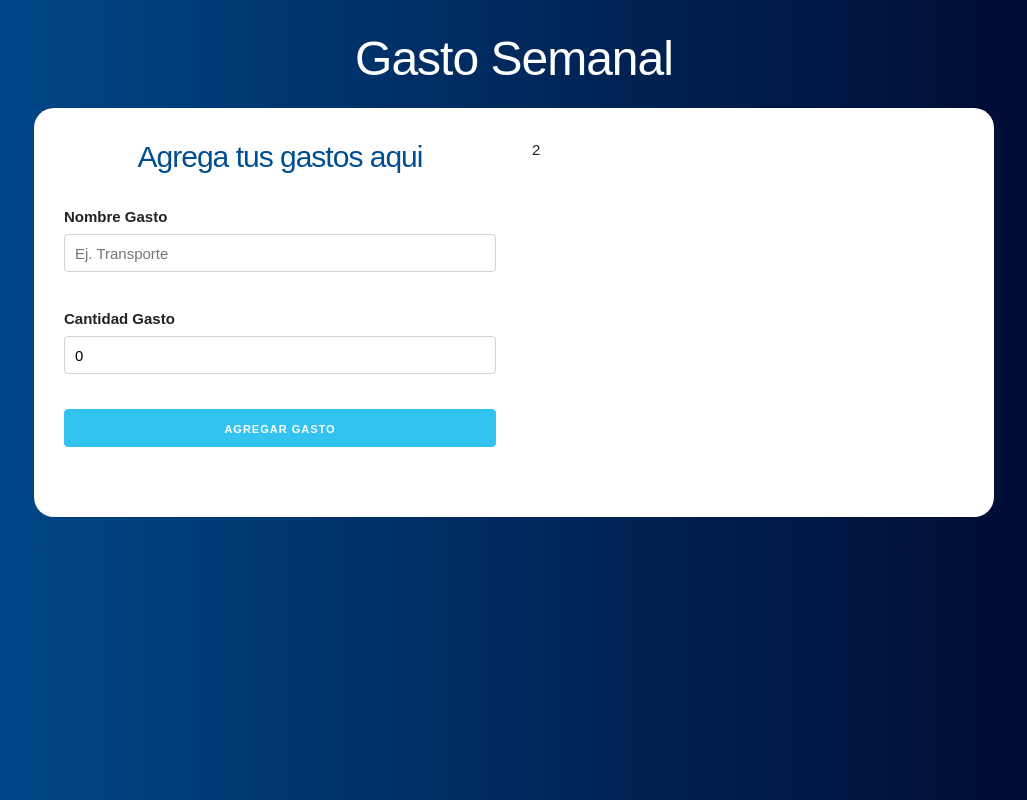
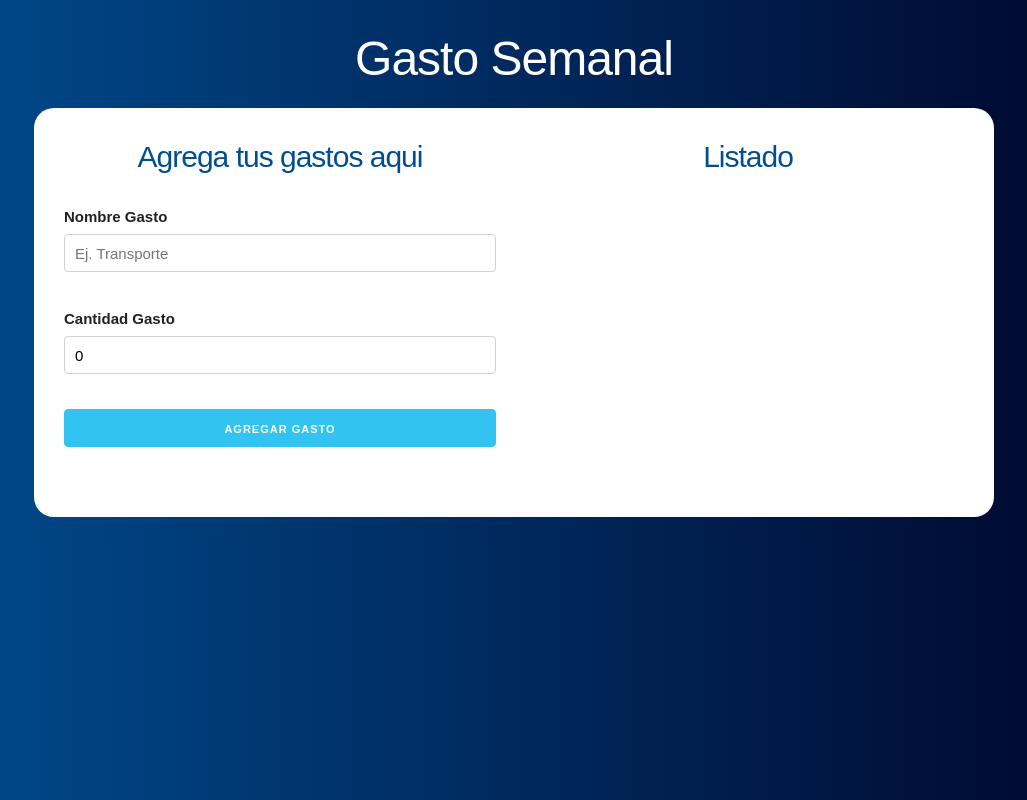
Before and after one commit to maerd19/react-presupuesto, a React (Create React App) app: page / in a window 1280 px wide. Both pictures are taken after typing "5" into the empty fields and a click on the input "Definir presupuesto". Shown: the whole page, without its empty margins (126-1153 px from the left). Built offline with nearby package versions, Linux system fonts and the light colour scheme.

Commit message:
mostrando los datos en la interfaz

```diff
--- a/src/App.js
+++ b/src/App.js
@@ -1,6 +1,7 @@
 import React, { useState } from "react";
 import Pregunta from "./components/Pregunta";
 import Formulario from "./components/Formulario";
+import Listado from "./components/Listado";
 
 function App() {
   // definir State
@@ -31,7 +32,9 @@
               <div className="one-half column">
                 <Formulario agregarNuevoGasto={agregarNuevoGasto} />
               </div>
-              <div className="one-half column">2</div>
+              <div className="one-half column">
+                <Listado gastos={gastos} />
+              </div>
             </div>
           )}
         </div>
--- /dev/null
+++ b/src/components/Gasto.jsx
@@ -0,0 +1,12 @@
+import React from "react";
+
+const Gasto = ({ gasto }) => (
+  <li className="gastos">
+    <p>
+      {gasto.nombre}
+      <span className="gasto">$ {gasto.cantidad}</span>
+    </p>
+  </li>
+);
+
+export default Gasto;
--- /dev/null
+++ b/src/components/Listado.jsx
@@ -0,0 +1,13 @@
+import React from "react";
+import Gasto from "./Gasto";
+
+const Listado = ({ gastos }) => (
+  <div className="gastos-realizados">
+    <h2>Listado</h2>
+    {gastos.map((gasto) => (
+      <Gasto key={gasto.id} gasto={gasto} />
+    ))}
+  </div>
+);
+
+export default Listado;
```
